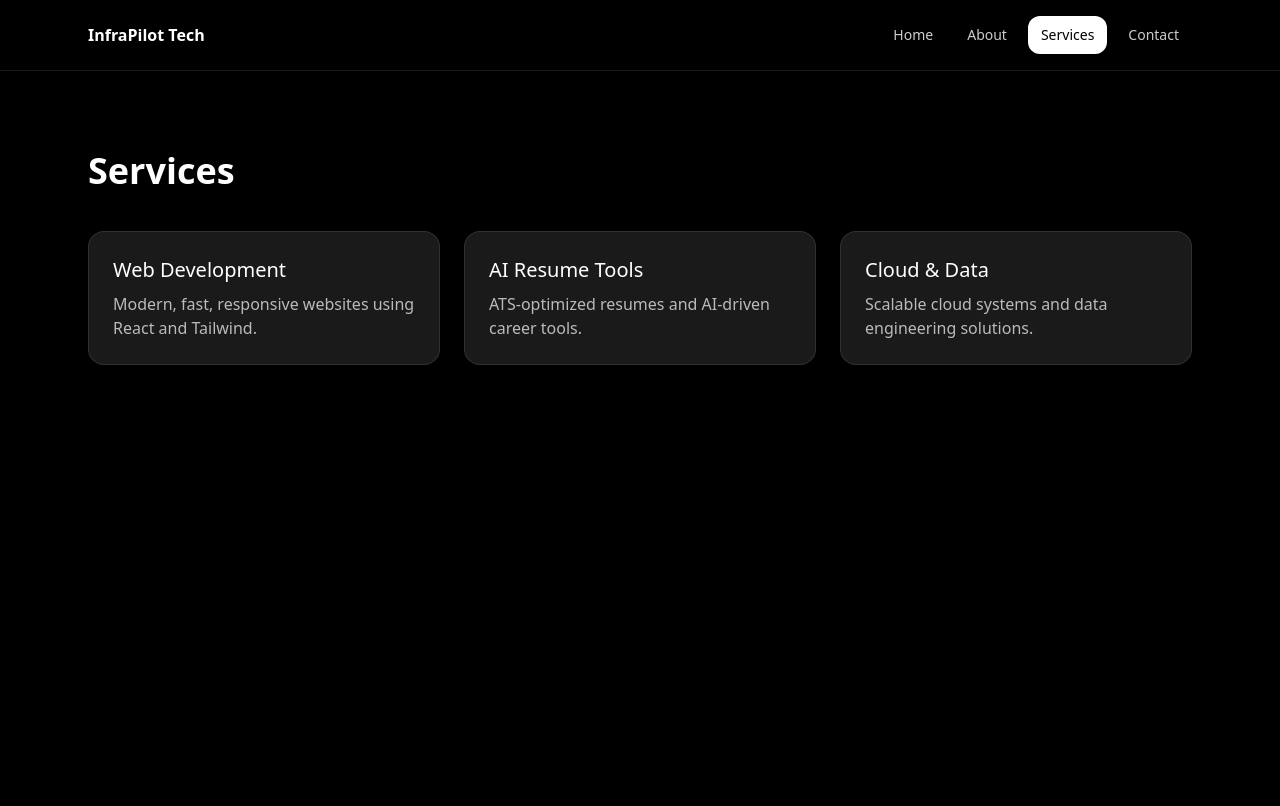
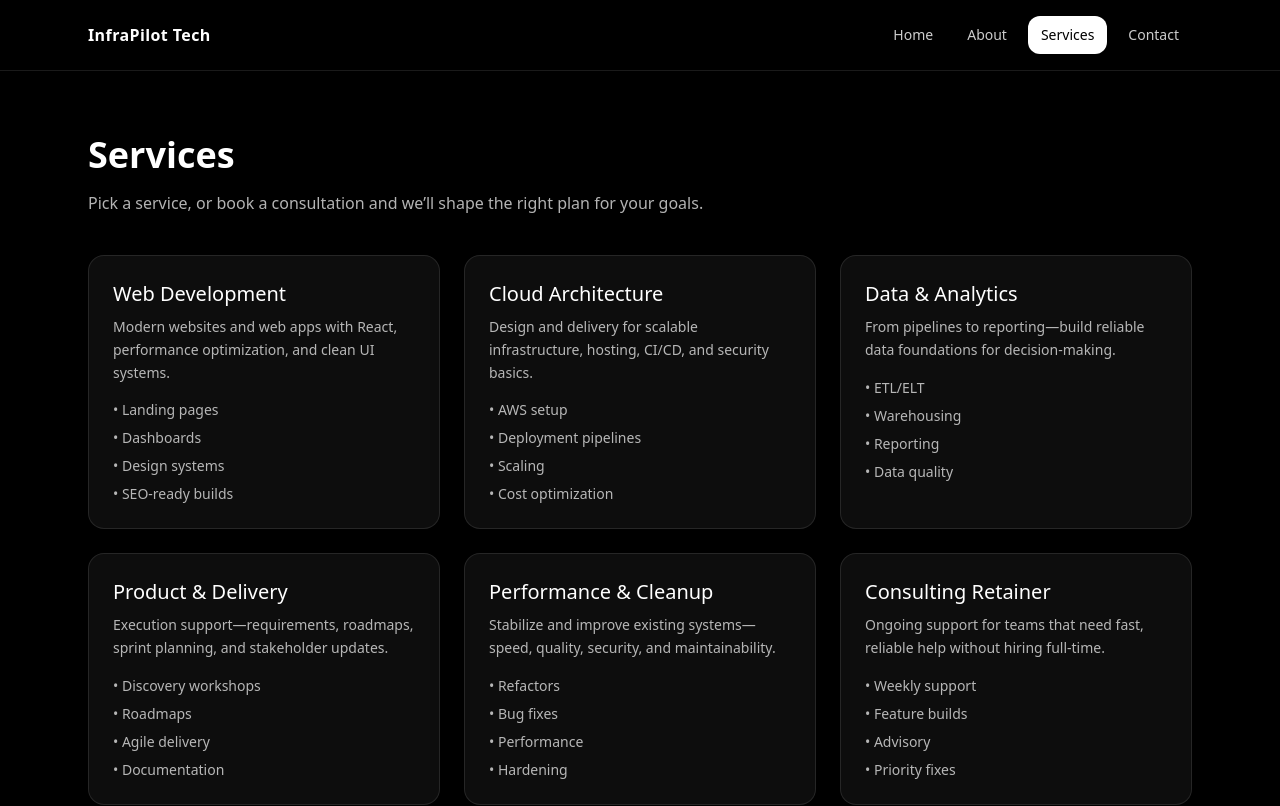
Before and after one commit to achyuth810/infra-pilot-frontend, a React (Vite) app: page /services in a window 1280 px wide. Shown: the top 806 px of the page. Built offline with nearby package versions, Linux system fonts and the light colour scheme.

Commit message:
hello i am achyuth

```diff
--- a/package.json
+++ b/package.json
@@ -11,7 +11,7 @@
   },
   "dependencies": {
     "axios": "^1.13.2",
-    "framer-motion": "^12.25.0",
+    "framer-motion": "^12.26.1",
     "react": "^19.2.0",
     "react-dom": "^19.2.0",
     "react-router-dom": "^7.12.0",
--- a/src/components/Navbar.jsx
+++ b/src/components/Navbar.jsx
@@ -1,51 +1,29 @@
 import { NavLink } from "react-router-dom";
 
-const linkBase =
+const base =
   "px-3 py-2 rounded-xl text-sm transition border border-transparent";
-const linkActive = "bg-white text-black";
-const linkIdle = "text-white/80 hover:text-white hover:bg-white/10";
+const active = "bg-white text-black";
+const idle = "text-white/80 hover:text-white hover:bg-white/10";
 
 export default function Navbar() {
   return (
     <header className="sticky top-0 z-50 backdrop-blur-xl bg-black/30 border-b border-white/10">
       <div className="max-w-6xl mx-auto px-6 py-4 flex items-center justify-between">
-        <div className="text-white font-semibold">InfraPilot Tech</div>
+        <NavLink to="/" className="text-white font-semibold tracking-wide">
+          InfraPilot Tech
+        </NavLink>
 
         <nav className="flex gap-2">
-          <NavLink
-            to="/"
-            end
-            className={({ isActive }) =>
-              `${linkBase} ${isActive ? linkActive : linkIdle}`
-            }
-          >
+          <NavLink to="/" end className={({ isActive }) => `${base} ${isActive ? active : idle}`}>
             Home
           </NavLink>
-
-          <NavLink
-            to="/about"
-            className={({ isActive }) =>
-              `${linkBase} ${isActive ? linkActive : linkIdle}`
-            }
-          >
+          <NavLink to="/about" className={({ isActive }) => `${base} ${isActive ? active : idle}`}>
             About
           </NavLink>
-
-          <NavLink
-            to="/services"
-            className={({ isActive }) =>
-              `${linkBase} ${isActive ? linkActive : linkIdle}`
-            }
-          >
+          <NavLink to="/services" className={({ isActive }) => `${base} ${isActive ? active : idle}`}>
             Services
           </NavLink>
-
-          <NavLink
-            to="/contact"
-            className={({ isActive }) =>
-              `${linkBase} ${isActive ? linkActive : linkIdle}`
-            }
-          >
+          <NavLink to="/contact" className={({ isActive }) => `${base} ${isActive ? active : idle}`}>
             Contact
           </NavLink>
         </nav>
--- a/src/pages/About.jsx
+++ b/src/pages/About.jsx
@@ -1,14 +1,51 @@
+import { motion } from "framer-motion";
+
+const page = {
+  initial: { opacity: 0, y: 18 },
+  animate: { opacity: 1, y: 0 },
+  exit: { opacity: 0, y: -18 },
+};
+
 export default function About() {
-    return (
-      <div className="min-h-screen bg-black text-white">
-        <div className="max-w-5xl mx-auto px-6 py-20">
-          <h1 className="text-4xl font-semibold">About Us</h1>
-          <p className="mt-6 text-white/70 leading-relaxed">
-            InfraPilot Tech is focused on building high-quality digital products
-            with clean design, strong engineering, and scalable architecture.
-            We believe in simplicity, performance, and real-world impact.
-          </p>
+  return (
+    <motion.div
+      variants={page}
+      initial="initial"
+      animate="animate"
+      exit="exit"
+      transition={{ duration: 0.35 }}
+      className="min-h-[calc(100vh-72px)] bg-black text-white"
+    >
+      <div className="max-w-5xl mx-auto px-6 py-16">
+        <h1 className="text-4xl font-semibold">About InfraPilot Tech</h1>
+
+        <p className="mt-6 text-white/70 leading-relaxed">
+          We’re a consultancy focused on practical, high-quality delivery. Our approach is simple:
+          understand the goal, design the right solution, and execute with discipline.
+        </p>
+
+        <div className="mt-10 grid md:grid-cols-2 gap-6">
+          <div className="rounded-2xl border border-white/10 bg-white/5 p-6">
+            <div className="text-lg font-medium">What we value</div>
+            <ul className="mt-3 space-y-2 text-white/70 text-sm">
+              <li>• Clarity over complexity</li>
+              <li>• Reliability and security</li>
+              <li>• Performance and UX</li>
+              <li>• Sustainable systems</li>
+            </ul>
+          </div>
+
+          <div className="rounded-2xl border border-white/10 bg-white/5 p-6">
+            <div className="text-lg font-medium">How we work</div>
+            <ul className="mt-3 space-y-2 text-white/70 text-sm">
+              <li>• Discovery → plan → build</li>
+              <li>• Weekly updates & deliverables</li>
+              <li>• Documentation + handover</li>
+              <li>• Long-term support options</li>
+            </ul>
+          </div>
         </div>
       </div>
-    );
-  }
+    </motion.div>
+  );
+}
--- a/src/pages/Contact.jsx
+++ b/src/pages/Contact.jsx
@@ -1,32 +1,59 @@
+import { motion } from "framer-motion";
+
+const page = {
+  initial: { opacity: 0, y: 18 },
+  animate: { opacity: 1, y: 0 },
+  exit: { opacity: 0, y: -18 },
+};
+
 export default function Contact() {
   return (
-      <div className="min-h-screen bg-black text-white">
-        <div className="max-w-xl mx-auto px-6 py-20">
+    <motion.div
+      variants={page}
+      initial="initial"
+      animate="animate"
+      exit="exit"
+      transition={{ duration: 0.35 }}
+      className="min-h-[calc(100vh-72px)] bg-black text-white"
+    >
+      <div className="max-w-xl mx-auto px-6 py-16">
         <h1 className="text-4xl font-semibold">Contact</h1>
         <p className="mt-4 text-white/70">
-            Reach out to discuss your project or ideas.
+          Send a message and we’ll reply with next steps.
         </p>
 
-          <div className="mt-8 space-y-4">
+        <form
+          onSubmit={(e) => e.preventDefault()}
+          className="mt-8 space-y-4"
+        >
           <input
             placeholder="Your Name"
-              className="w-full p-3 rounded-xl bg-white/10 border border-white/10 outline-none"
+            className="w-full p-3 rounded-xl bg-white/5 border border-white/10 outline-none focus:border-white/25"
           />
           <input
             placeholder="Email"
-              className="w-full p-3 rounded-xl bg-white/10 border border-white/10 outline-none"
+            type="email"
+            className="w-full p-3 rounded-xl bg-white/5 border border-white/10 outline-none focus:border-white/25"
+          />
+          <input
+            placeholder="What do you need help with?"
+            className="w-full p-3 rounded-xl bg-white/5 border border-white/10 outline-none focus:border-white/25"
           />
           <textarea
             placeholder="Message"
-              rows="4"
-              className="w-full p-3 rounded-xl bg-white/10 border border-white/10 outline-none"
+            rows="5"
+            className="w-full p-3 rounded-xl bg-white/5 border border-white/10 outline-none focus:border-white/25"
           />
 
-            <button className="w-full py-3 rounded-xl bg-white text-black font-medium">
+          <button className="w-full py-3 rounded-xl bg-white text-black font-medium hover:bg-white/90 transition">
             Send Message
           </button>
+
+          <div className="text-xs text-white/50">
+            (Form UI only for now — we can connect email/CRM later.)
           </div>
+        </form>
       </div>
-      </div>
+    </motion.div>
   );
 }
--- a/src/pages/Home.jsx
+++ b/src/pages/Home.jsx
@@ -1,24 +1,80 @@
+import { motion } from "framer-motion";
+import { Link } from "react-router-dom";
+
+const page = {
+  initial: { opacity: 0, y: 18 },
+  animate: { opacity: 1, y: 0 },
+  exit: { opacity: 0, y: -18 },
+};
+
+const fadeUp = (delay = 0) => ({
+  initial: { opacity: 0, y: 14 },
+  animate: { opacity: 1, y: 0, transition: { duration: 0.45, delay } },
+});
+
 export default function Home() {
-    return (
-      <div className="min-h-screen bg-gradient-to-br from-black via-zinc-900 to-black text-white">
-        <div className="max-w-6xl mx-auto px-6 py-24">
-          <h1 className="text-5xl font-semibold leading-tight">
-            InfraPilot Tech
-          </h1>
-          <p className="mt-4 text-white/70 max-w-2xl">
-            We build modern websites, AI-powered resume platforms, and scalable
-            cloud solutions.
-          </p>
+  return (
+    <motion.div
+      variants={page}
+      initial="initial"
+      animate="animate"
+      exit="exit"
+      transition={{ duration: 0.35 }}
+      className="min-h-[calc(100vh-72px)] bg-gradient-to-br from-black via-zinc-900 to-black text-white"
+    >
+      <div className="max-w-6xl mx-auto px-6 py-20">
+        <motion.div
+          {...fadeUp(0.05)}
+          className="inline-flex items-center gap-2 rounded-full border border-white/15 bg-white/5 px-4 py-2 text-sm text-white/80"
+        >
+          <span className="w-2 h-2 rounded-full bg-green-400"></span>
+          Consulting • Strategy • Delivery
+        </motion.div>
 
-          <div className="mt-8 flex gap-4">
-            <button className="px-6 py-3 rounded-xl bg-white text-black font-medium">
-              Get Started
-            </button>
-            <button className="px-6 py-3 rounded-xl border border-white/20">
-              Our Services
-            </button>
-          </div>
-        </div>
+        <motion.h1
+          {...fadeUp(0.12)}
+          className="mt-6 text-5xl md:text-6xl font-semibold leading-tight"
+        >
+          We help teams build modern,
+          <span className="text-white/70"> scalable digital solutions.</span>
+        </motion.h1>
+
+        <motion.p {...fadeUp(0.18)} className="mt-5 text-white/70 max-w-2xl leading-relaxed">
+          InfraPilot Tech provides consulting services across web engineering, cloud architecture,
+          data platforms, and delivery excellence—designed for speed, quality, and long-term scale.
+        </motion.p>
+
+        <motion.div {...fadeUp(0.24)} className="mt-8 flex flex-wrap gap-3">
+          <Link
+            to="/contact"
+            className="px-6 py-3 rounded-xl bg-white text-black font-medium hover:bg-white/90 transition"
+          >
+            Book a Consultation
+          </Link>
+          <Link
+            to="/services"
+            className="px-6 py-3 rounded-xl border border-white/20 text-white hover:bg-white/10 transition"
+          >
+            View Services
+          </Link>
+        </motion.div>
+
+        <motion.div
+          {...fadeUp(0.28)}
+          className="mt-12 grid md:grid-cols-3 gap-6"
+        >
+          {[
+            { title: "Fast Delivery", desc: "Ship with clarity—roadmaps, sprints, and real outcomes." },
+            { title: "Senior Engineering", desc: "Clean architecture, performance, and maintainability." },
+            { title: "Scalable Systems", desc: "Cloud-ready solutions built to grow with your business." },
+          ].map((c) => (
+            <div key={c.title} className="rounded-2xl border border-white/10 bg-white/5 p-6">
+              <div className="text-lg font-medium">{c.title}</div>
+              <div className="mt-2 text-white/70 text-sm leading-relaxed">{c.desc}</div>
+            </div>
+          ))}
+        </motion.div>
       </div>
-    );
-  }
+    </motion.div>
+  );
+}
--- a/src/pages/Services.jsx
+++ b/src/pages/Services.jsx
@@ -1,32 +1,109 @@
+import { motion } from "framer-motion";
+import { Link } from "react-router-dom";
+
+const page = {
+  initial: { opacity: 0, y: 18 },
+  animate: { opacity: 1, y: 0 },
+  exit: { opacity: 0, y: -18 },
+};
+
+const container = {
+  animate: { transition: { staggerChildren: 0.08 } },
+};
+
+const card = {
+  initial: { opacity: 0, y: 14 },
+  animate: { opacity: 1, y: 0, transition: { duration: 0.35 } },
+};
+
+const services = [
+  {
+    title: "Web Development",
+    desc: "Modern websites and web apps with React, performance optimization, and clean UI systems.",
+    items: ["Landing pages", "Dashboards", "Design systems", "SEO-ready builds"],
+  },
+  {
+    title: "Cloud Architecture",
+    desc: "Design and delivery for scalable infrastructure, hosting, CI/CD, and security basics.",
+    items: ["AWS setup", "Deployment pipelines", "Scaling", "Cost optimization"],
+  },
+  {
+    title: "Data & Analytics",
+    desc: "From pipelines to reporting—build reliable data foundations for decision-making.",
+    items: ["ETL/ELT", "Warehousing", "Reporting", "Data quality"],
+  },
+  {
+    title: "Product & Delivery",
+    desc: "Execution support—requirements, roadmaps, sprint planning, and stakeholder updates.",
+    items: ["Discovery workshops", "Roadmaps", "Agile delivery", "Documentation"],
+  },
+  {
+    title: "Performance & Cleanup",
+    desc: "Stabilize and improve existing systems—speed, quality, security, and maintainability.",
+    items: ["Refactors", "Bug fixes", "Performance", "Hardening"],
+  },
+  {
+    title: "Consulting Retainer",
+    desc: "Ongoing support for teams that need fast, reliable help without hiring full-time.",
+    items: ["Weekly support", "Feature builds", "Advisory", "Priority fixes"],
+  },
+];
+
 export default function Services() {
-    return (
-      <div className="min-h-screen bg-black text-white">
-        <div className="max-w-6xl mx-auto px-6 py-20">
-          <h1 className="text-4xl font-semibold mb-10">Services</h1>
+  return (
+    <motion.div
+      variants={page}
+      initial="initial"
+      animate="animate"
+      exit="exit"
+      transition={{ duration: 0.35 }}
+      className="min-h-[calc(100vh-72px)] bg-black text-white"
+    >
+      <div className="max-w-6xl mx-auto px-6 py-16">
+        <h1 className="text-4xl font-semibold">Services</h1>
+        <p className="mt-4 text-white/70 max-w-2xl">
+          Pick a service, or book a consultation and we’ll shape the right plan for your goals.
+        </p>
 
-          <div className="grid md:grid-cols-3 gap-6">
-            <div className="p-6 rounded-2xl bg-white/10 border border-white/10">
-              <h3 className="text-xl font-medium">Web Development</h3>
-              <p className="mt-2 text-white/70">
-                Modern, fast, responsive websites using React and Tailwind.
-              </p>
-            </div>
+        <motion.div
+          variants={container}
+          initial="initial"
+          animate="animate"
+          className="mt-10 grid md:grid-cols-2 lg:grid-cols-3 gap-6"
+        >
+          {services.map((s) => (
+            <motion.div
+              key={s.title}
+              variants={card}
+              className="rounded-2xl border border-white/10 bg-white/5 p-6 hover:bg-white/10 transition"
+            >
+              <div className="text-xl font-medium">{s.title}</div>
+              <div className="mt-2 text-white/70 text-sm leading-relaxed">{s.desc}</div>
 
-            <div className="p-6 rounded-2xl bg-white/10 border border-white/10">
-              <h3 className="text-xl font-medium">AI Resume Tools</h3>
-              <p className="mt-2 text-white/70">
-                ATS-optimized resumes and AI-driven career tools.
-              </p>
-            </div>
+              <ul className="mt-4 space-y-2 text-sm text-white/70">
+                {s.items.map((it) => (
+                  <li key={it}>• {it}</li>
+                ))}
+              </ul>
+            </motion.div>
+          ))}
+        </motion.div>
 
-            <div className="p-6 rounded-2xl bg-white/10 border border-white/10">
-              <h3 className="text-xl font-medium">Cloud & Data</h3>
-              <p className="mt-2 text-white/70">
-                Scalable cloud systems and data engineering solutions.
-              </p>
+        <div className="mt-12 rounded-2xl border border-white/10 bg-white/5 p-6 flex flex-col md:flex-row items-start md:items-center justify-between gap-4">
+          <div>
+            <div className="text-lg font-medium">Want a custom package?</div>
+            <div className="text-white/70 text-sm mt-1">
+              Tell us your timeline and scope—we’ll propose a plan.
             </div>
           </div>
+          <Link
+            to="/contact"
+            className="px-6 py-3 rounded-xl bg-white text-black font-medium hover:bg-white/90 transition"
+          >
+            Contact Us
+          </Link>
         </div>
       </div>
-    );
-  }
+    </motion.div>
+  );
+}
```
Also changed, not shown: 1 other file (tests, documents, lock files or other folders). Lines whose indentation alone changed are shown as unchanged.
